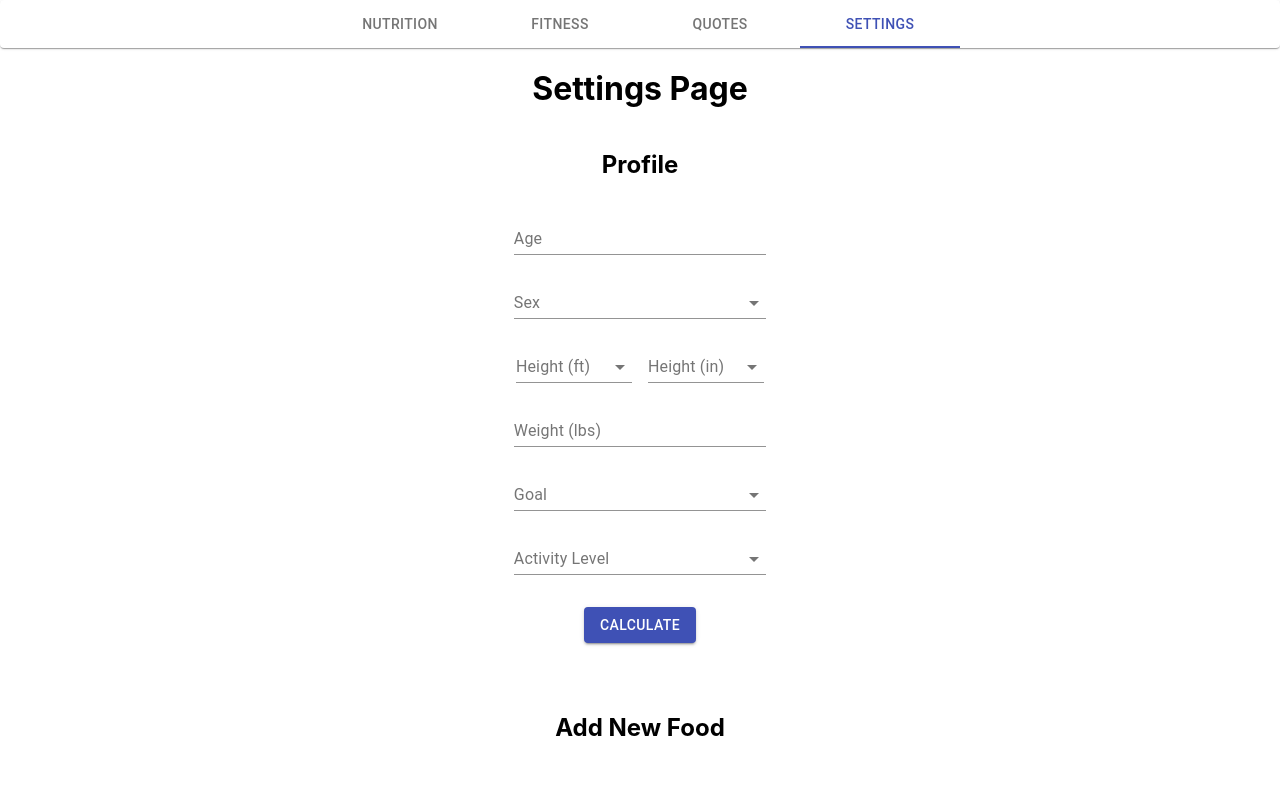
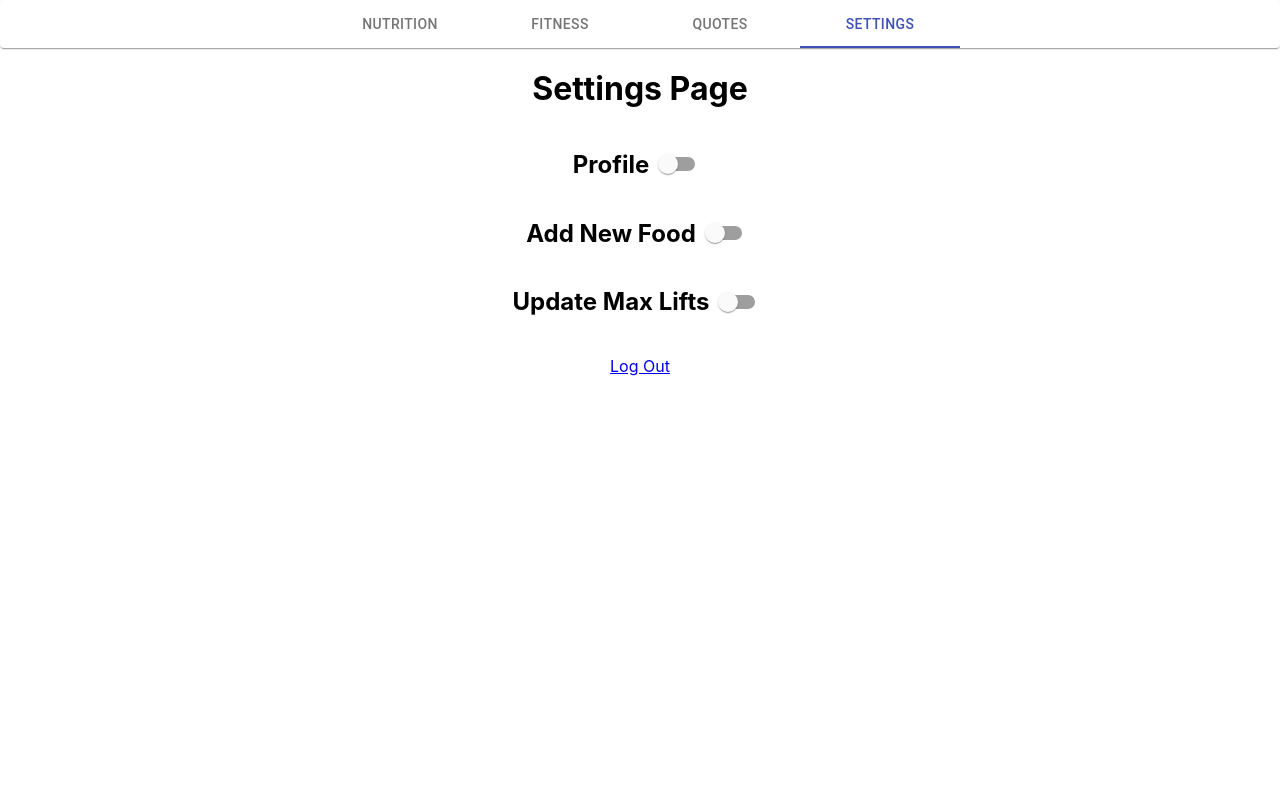
Before and after one commit to Jneville0815/fitness-app, a React (Create React App) app: page /settings in a window 1280 px wide. Shown: the top 793 px of the page. Built offline with nearby package versions, Linux system fonts and the light colour scheme; no server answers; sample sign-in values are in the browser's storage.

Commit message:
Add sliders for Settings page

```diff
--- a/src/pages/Settings.js
+++ b/src/pages/Settings.js
@@ -5,8 +5,9 @@ import Button from '@material-ui/core/Button'
 import FormControl from '@material-ui/core/FormControl'
 import Input from '@material-ui/core/Input'
 import InputLabel from '@material-ui/core/InputLabel'
-import MenuItem from '@material-ui/core//MenuItem'
-import Select from '@material-ui/core//Select'
+import MenuItem from '@material-ui/core/MenuItem'
+import Select from '@material-ui/core/Select'
+import Switch from '@material-ui/core/Switch'
 
 import useStyles from './styles'
 import backend from '../api/backend'
@@ -47,6 +48,10 @@ const Settings = () => {
     const [fitnessSubmitted, setFitnessSubmitted] = useState(false)
     const [submittedLabel, setSubmittedLabel] = useState('')
     const [fitnessSubmittedLabel, setFitnessSubmittedLabel] = useState('')
+
+    const [showProfile, setShowProfile] = useState(false)
+    const [showAddFood, setShowAddFood] = useState(false)
+    const [showUpdateLifts, setShowUpdateLifts] = useState(false)
 
     const retrieveMaxLifts = async () => {
         try {
@@ -236,7 +241,30 @@ const Settings = () => {
                     flexDirection: 'column',
                 }}
             >
+                <div
+                    style={{
+                        display: 'flex',
+                        justifyContent: 'center',
+                        alignItems: 'center',
+                    }}
+                >
                     <h2>Profile</h2>
+                    <Switch
+                        color="primary"
+                        checked={!!showProfile}
+                        onChange={() => setShowProfile(!showProfile)}
+                    />
+                </div>
+                {showProfile && (
+                    <div
+                        style={{
+                            display: 'flex',
+                            justifyContent: 'center',
+                            alignItems: 'center',
+                            flexDirection: 'column',
+                            marginBottom: 50,
+                        }}
+                    >
                         <FormControl
                             className={clsx(classes.margin, classes.textField)}
                         >
@@ -261,7 +289,10 @@ const Settings = () => {
                         </FormControl>
                         <div>
                             <FormControl
-                        className={clsx(classes.margin, classes.sexField)}
+                                className={clsx(
+                                    classes.margin,
+                                    classes.sexField
+                                )}
                             >
                                 <InputLabel>Height (ft)</InputLabel>
                                 <Select
@@ -274,12 +305,17 @@ const Settings = () => {
                                 </Select>
                             </FormControl>
                             <FormControl
-                        className={clsx(classes.margin, classes.sexField)}
+                                className={clsx(
+                                    classes.margin,
+                                    classes.sexField
+                                )}
                             >
                                 <InputLabel>Height (in)</InputLabel>
                                 <Select
                                     value={profile.heightInches}
-                            onChange={handleProfileChange('heightInches')}
+                                    onChange={handleProfileChange(
+                                        'heightInches'
+                                    )}
                                 >
                                     <MenuItem value={0}>0</MenuItem>
                                     <MenuItem value={1}>1</MenuItem>
@@ -328,11 +364,17 @@ const Settings = () => {
                                 onChange={handleProfileChange('activityLevel')}
                             >
                                 <MenuItem value={0}>None</MenuItem>
-                        <MenuItem value={1}>1-3 times per week</MenuItem>
-                        <MenuItem value={2}>4-5 times per week</MenuItem>
+                                <MenuItem value={1}>
+                                    1-3 times per week
+                                </MenuItem>
+                                <MenuItem value={2}>
+                                    4-5 times per week
+                                </MenuItem>
                                 <MenuItem value={3}>Daily Moderate</MenuItem>
                                 <MenuItem value={4}>Daily Intense</MenuItem>
-                        <MenuItem value={5}>24/7 365 Bout That Life</MenuItem>
+                                <MenuItem value={5}>
+                                    24/7 365 Bout That Life
+                                </MenuItem>
                             </Select>
                         </FormControl>
                         {calculationSubmitted && (
@@ -363,6 +405,8 @@ const Settings = () => {
                             Calculate
                         </Button>
                     </div>
+                )}
+            </div>
 
             <div
                 style={{
@@ -370,10 +414,32 @@ const Settings = () => {
                     justifyContent: 'center',
                     alignItems: 'center',
                     flexDirection: 'column',
-                    marginTop: 50,
+                }}
+            >
+                <div
+                    style={{
+                        display: 'flex',
+                        justifyContent: 'center',
+                        alignItems: 'center',
                     }}
                 >
                     <h2>Add New Food</h2>
+                    <Switch
+                        color="primary"
+                        checked={!!showAddFood}
+                        onChange={() => setShowAddFood(!showAddFood)}
+                    />
+                </div>
+                {showAddFood && (
+                    <div
+                        style={{
+                            display: 'flex',
+                            justifyContent: 'center',
+                            alignItems: 'center',
+                            flexDirection: 'column',
+                            marginBottom: 50,
+                        }}
+                    >
                         <FormControl
                             className={clsx(classes.margin, classes.textField)}
                         >
@@ -456,16 +522,39 @@ const Settings = () => {
                             Add
                         </Button>
                     </div>
+                )}
+            </div>
             <div
                 style={{
                     display: 'flex',
                     justifyContent: 'center',
                     alignItems: 'center',
                     flexDirection: 'column',
-                    marginTop: 50,
+                }}
+            >
+                <div
+                    style={{
+                        display: 'flex',
+                        justifyContent: 'center',
+                        alignItems: 'center',
                     }}
                 >
                     <h2>Update Max Lifts</h2>
+                    <Switch
+                        color="primary"
+                        checked={!!showUpdateLifts}
+                        onChange={() => setShowUpdateLifts(!showUpdateLifts)}
+                    />
+                </div>
+                {showUpdateLifts && (
+                    <div
+                        style={{
+                            display: 'flex',
+                            justifyContent: 'center',
+                            alignItems: 'center',
+                            flexDirection: 'column',
+                        }}
+                    >
                         <FormControl
                             className={clsx(classes.margin, classes.textField)}
                         >
@@ -510,7 +599,8 @@ const Settings = () => {
                             <p
                                 style={{
                                     color:
-                                fitnessSubmittedLabel === 'Failed to Update'
+                                        fitnessSubmittedLabel ===
+                                        'Failed to Update'
                                             ? 'red'
                                             : 'green',
                                     marginBottom: 0,
@@ -530,6 +620,8 @@ const Settings = () => {
                             Update
                         </Button>
                     </div>
+                )}
+            </div>
         </div>
     )
 }
```
Lines whose indentation alone changed are shown as unchanged.
